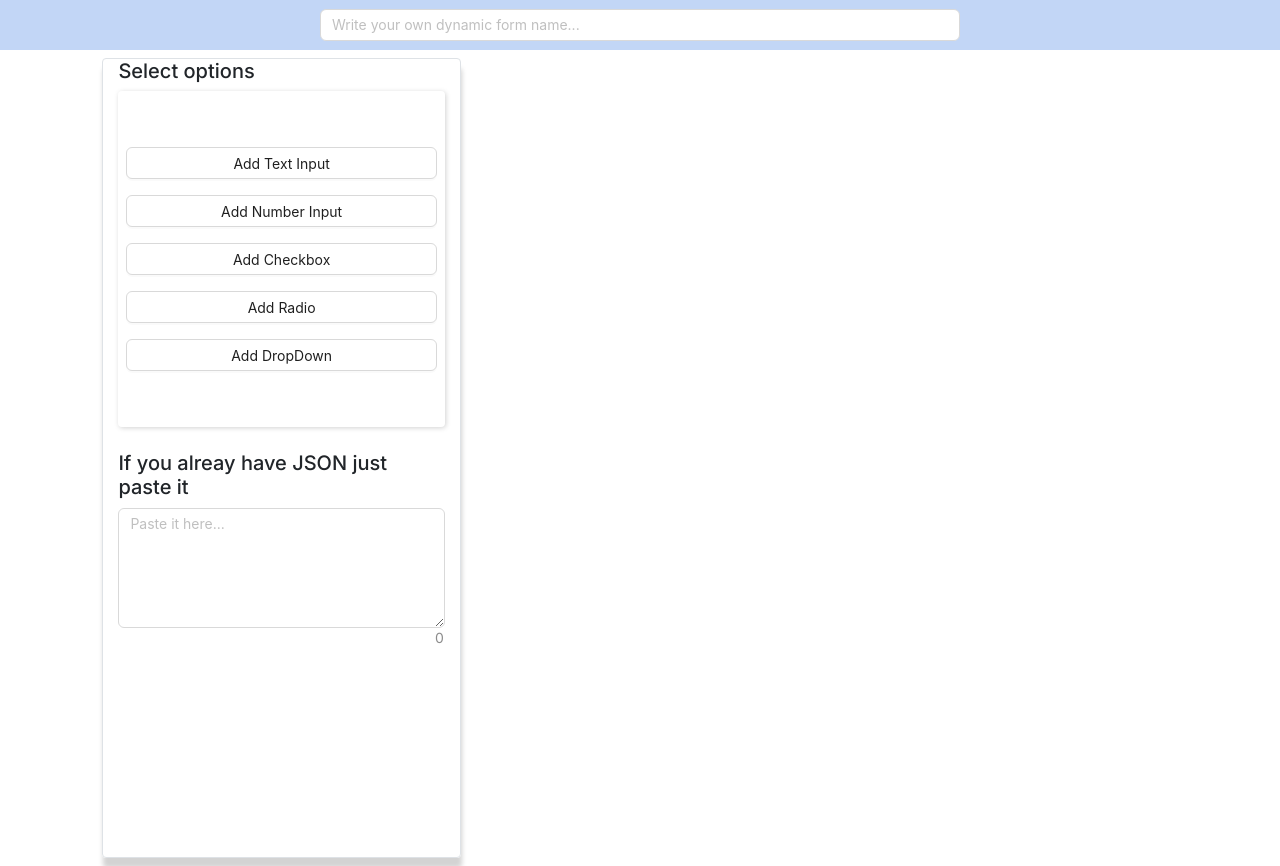
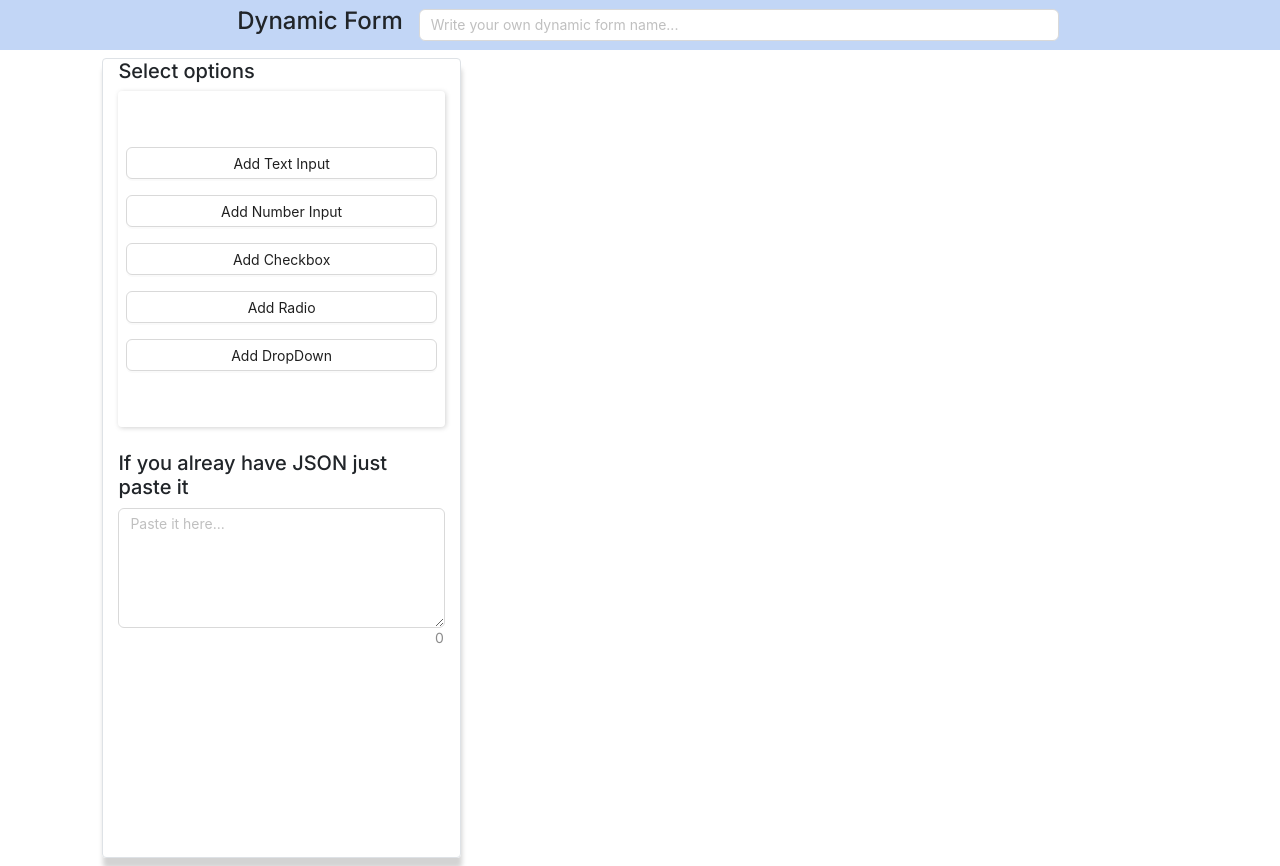
Before and after one commit to shubham947222/online_sales_assesmen, a React (Vite) app: page / in a window 1280 px wide. Built offline with nearby package versions, Linux system fonts and the light colour scheme.

Commit message:
text added

```diff
--- a/src/App.jsx
+++ b/src/App.jsx
@@ -2,16 +2,7 @@ import { useState } from "react";
 import "./App.css";
 import Preview from "./components/Preview";
 import ApplicationFormOptions from "./components/ApplicationFormOptions";
-import {
-  Button,
-  Input,
-  Modal,
-  Checkbox,
-  Radio,
-  Select,
-  Tooltip,
-  Card,
-} from "antd";
+import { Button, Input, Modal, Checkbox, Radio, Select, Tooltip } from "antd";
 import TextArea from "antd/es/input/TextArea";
 
 function App() {
@@ -123,6 +114,7 @@ function App() {
         className="d-flex w-100 justify-content-center align-items-center"
         style={{ height: "50px", background: "#c2d6f6" }}
       >
+        <h4 className="mx-3">Dynamic Form</h4>
         <div className="w-50">
           <Input
             type="search"
```
